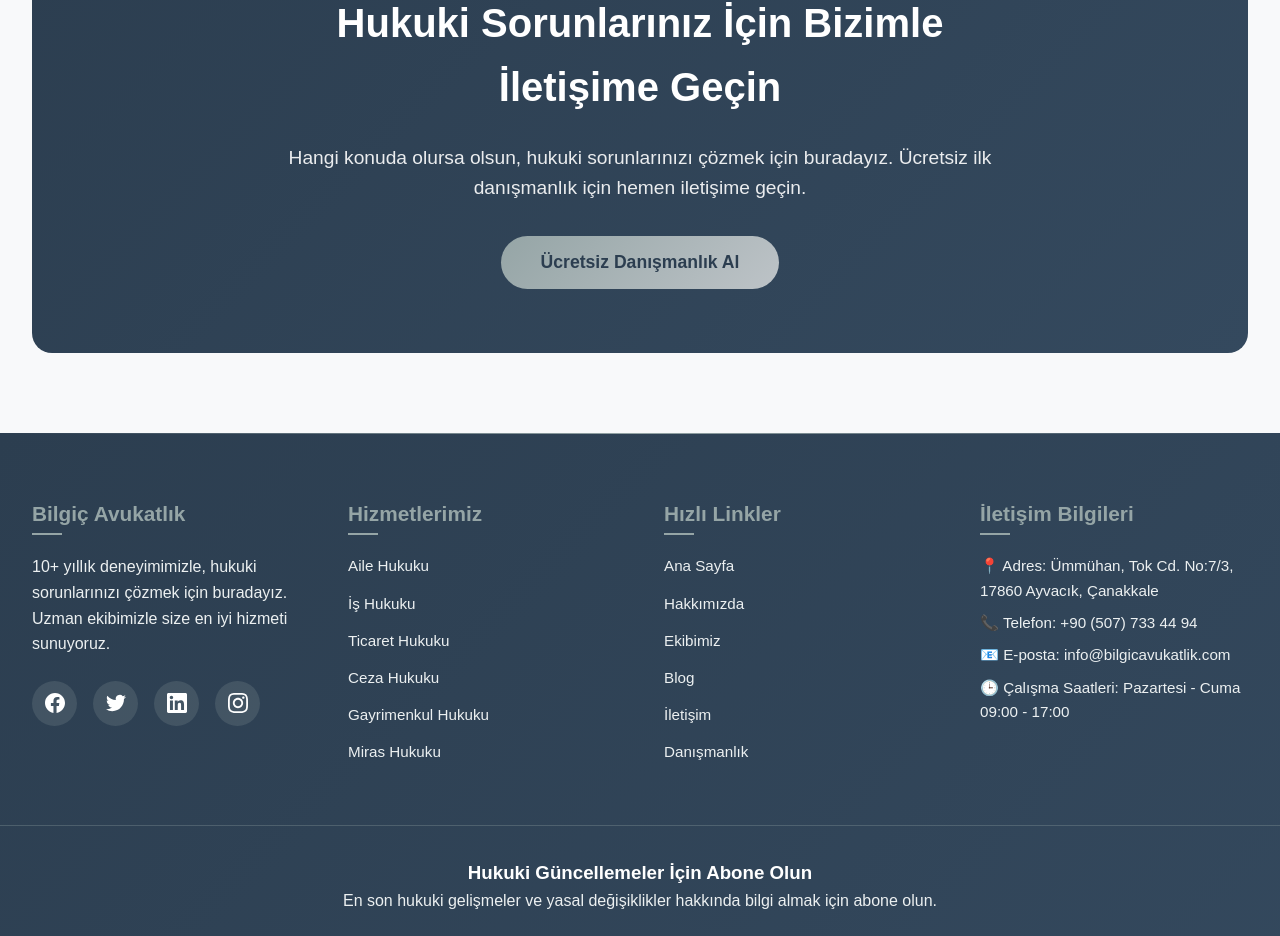
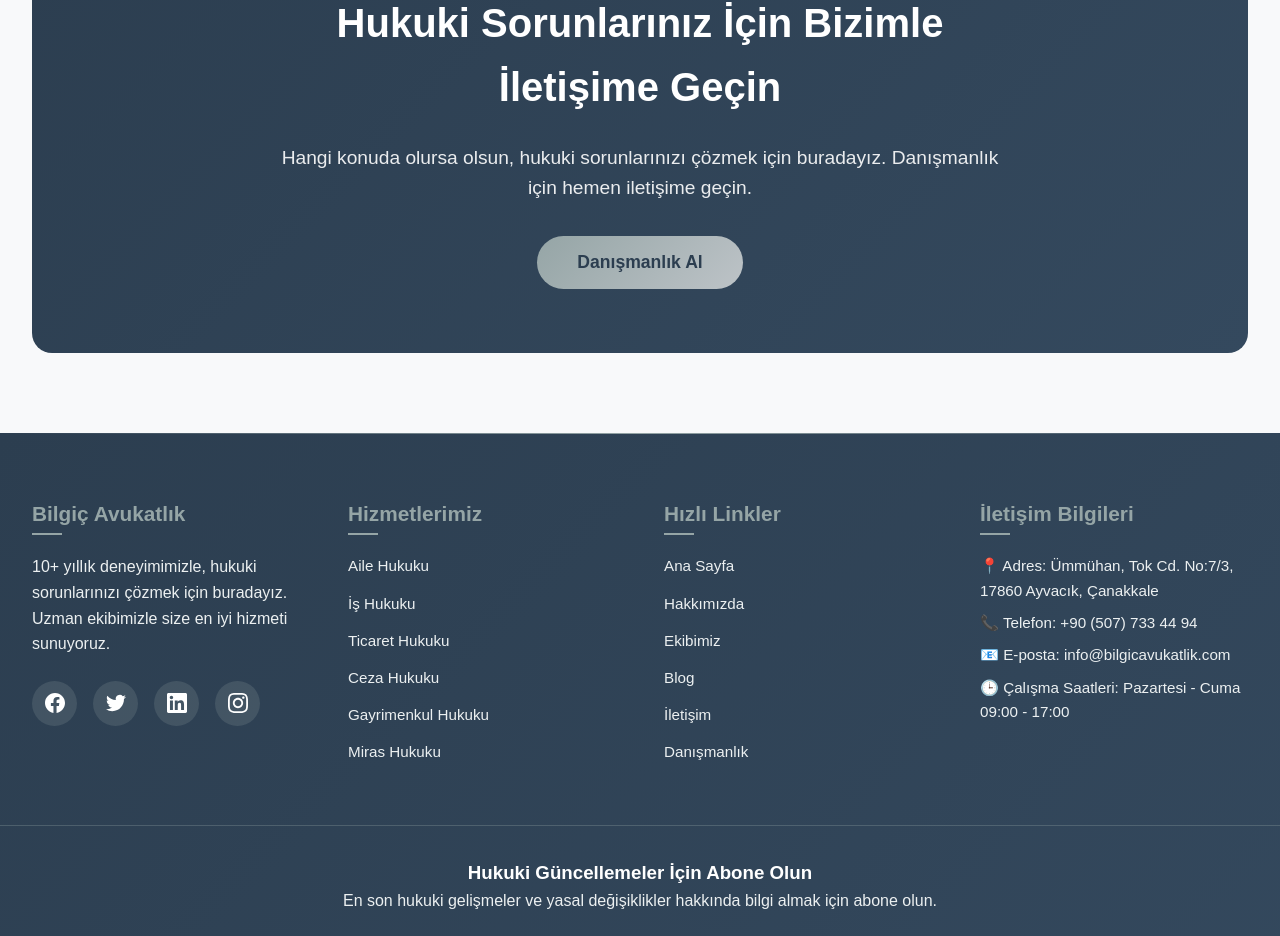
Before and after one commit to OguzDurak/law-portfolio, a React (Create React App) app: page /hizmetler in a window 1280 px wide. Shown: the part 2314-3250 px from the top of the page. Built offline with nearby package versions, Linux system fonts and the light colour scheme.

Commit message:
Services sayfası güncellendi - emoji ikonlar ve gölgelendirme düzenlendi

```diff
--- a/src/components/Services.tsx
+++ b/src/components/Services.tsx
@@ -326,10 +326,10 @@ const Services: React.FC = () => {
             <ContactTitle>Hukuki Sorunlarınız İçin Bizimle İletişime Geçin</ContactTitle>
             <ContactText>
               Hangi konuda olursa olsun, hukuki sorunlarınızı çözmek için buradayız.
-              Ücretsiz ilk danışmanlık için hemen iletişime geçin.
+              Danışmanlık için hemen iletişime geçin.
             </ContactText>
             <ContactButton>
-              Ücretsiz Danışmanlık Al
+             Danışmanlık Al
             </ContactButton>
           </ContactContent>
         </ContactSection>
```
